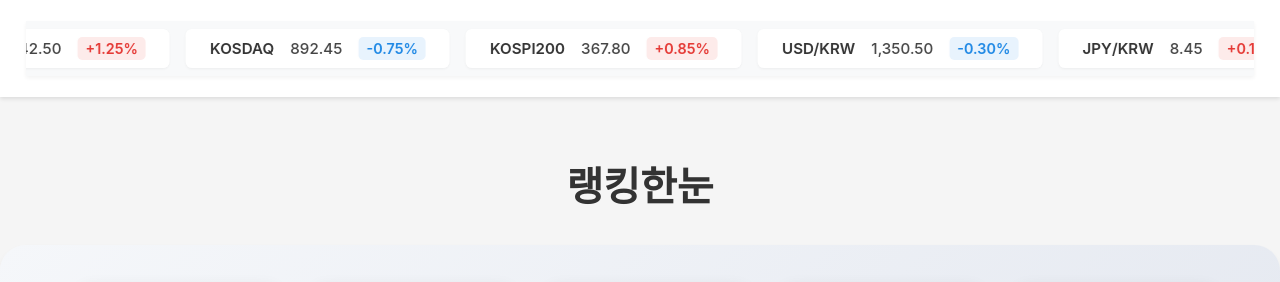
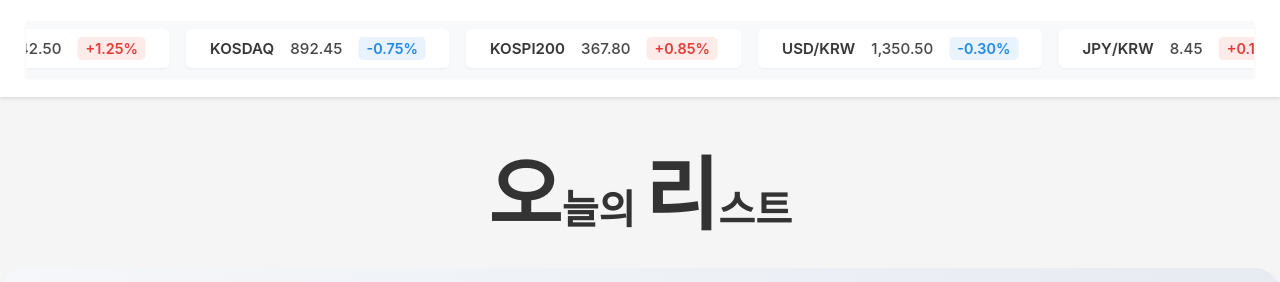
Before and after one commit to YONGHYNG/STOCK_WEB, a React (Create React App) app in the folder src/main/react/stock/: page /clothing in a window 1280 px wide. Shown: the top 282 px of the page. Built offline with nearby package versions, Linux system fonts and the light colour scheme.

Commit message:
YongHyung

```diff
--- a/src/main/react/stock/src/App.js
+++ b/src/main/react/stock/src/App.js
@@ -22,7 +22,7 @@ function App() {
           <Routes>
             <Route path="/" element={
               <>
-                <h1 className="main-title">랭킹한눈</h1>
+                <h1 className="main-title"><span className="large">오</span>늘의 <span className="large">리</span>스트</h1>
                 <CategoryList />
                 <ProductList />
               </>
--- a/src/main/react/stock/src/styles/App.css
+++ b/src/main/react/stock/src/styles/App.css
@@ -94,3 +94,9 @@ main {
   color: #333;
   font-weight: bold;
 }
+
+.main-title span.large {
+  font-size: 2em;
+  display: inline-block;
+  line-height: 1;
+}
```
